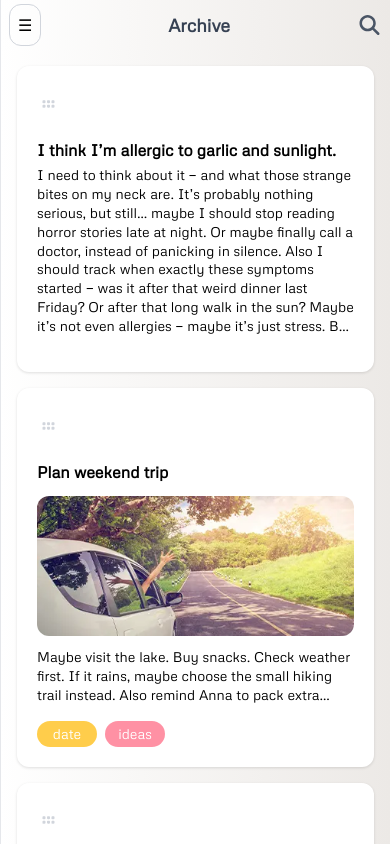
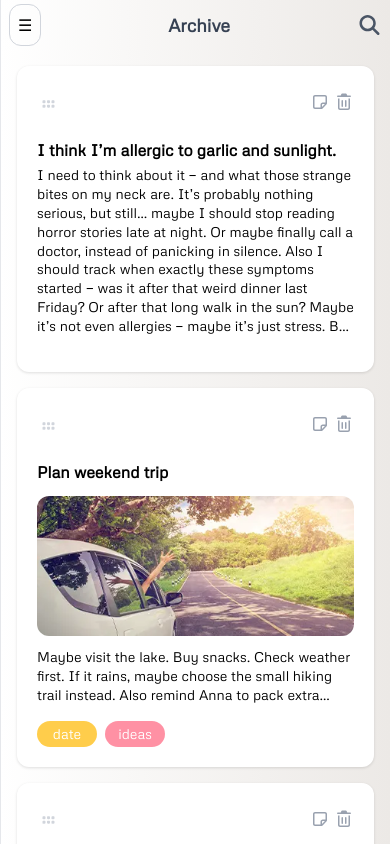
Before and after one commit to TAURUS-ESSEN/notes, a React (Vite) app: page /archive in a window 390 px wide. Built offline with nearby package versions, Linux system fonts and the light colour scheme.

Commit message:
style: NoteCardButtons -> hover:opacity 100 -2

```diff
--- a/src/components/note/NoteCardButtons.jsx
+++ b/src/components/note/NoteCardButtons.jsx
@@ -80,7 +80,7 @@
                     >
                         <FontAwesomeIcon
                             icon={faThumbTack}
-                            className={ 'hover:scale-125 duration-300 ' + (note.pinned ? 'text-(--text-pinned) ' : 'text-(--text-notpinned) hover:text-gray-400 opacity-0 group-hover:opacity-100 duration-300') }
+                            className={ 'hover:scale-125 duration-300 ' + (note.pinned ? 'text-(--text-pinned) ' : 'text-(--text-notpinned) hover:text-gray-400 opacity-100 md:opacity-0 md:group-hover:opacity-100 duration-300') }
                         />
                     </button>
 
--- a/src/index.css
+++ b/src/index.css
@@ -143,11 +143,11 @@
   }
 
   .toTrashBtn {
-    @apply text-gray-400 opacity-0 group-hover:opacity-100 duration-300  group-hover:text-red-400 transition;
+    @apply text-gray-400 opacity-100 md:opacity-0 md:group-hover:opacity-100 duration-300  group-hover:text-red-400 transition;
   }
 
   .toArchiveBtn {
-    @apply text-gray-400 opacity-0 group-hover:opacity-100 duration-300 group-hover:text-yellow-400 transition;
+    @apply text-gray-400 opacity-100 md:opacity-0 md:group-hover:opacity-100 duration-300 group-hover:text-yellow-400 transition;
   }
 
   .modal {
```
